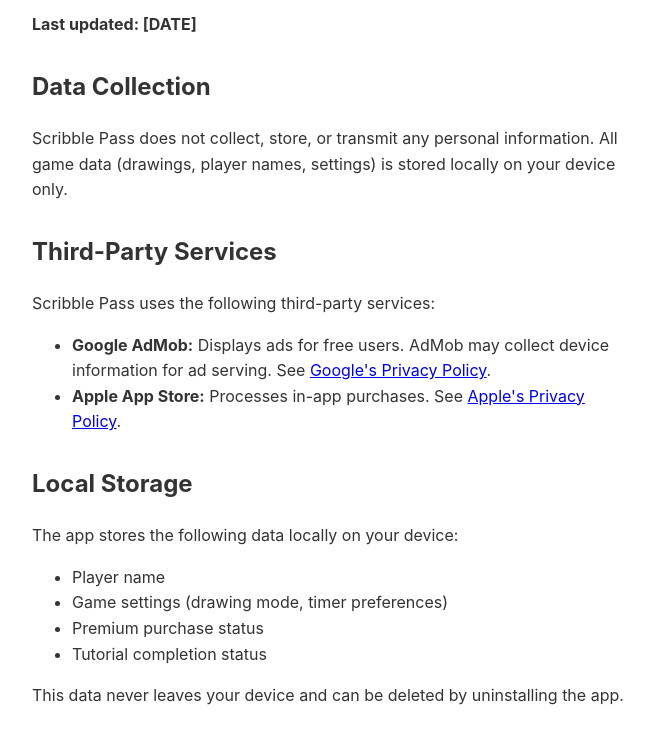
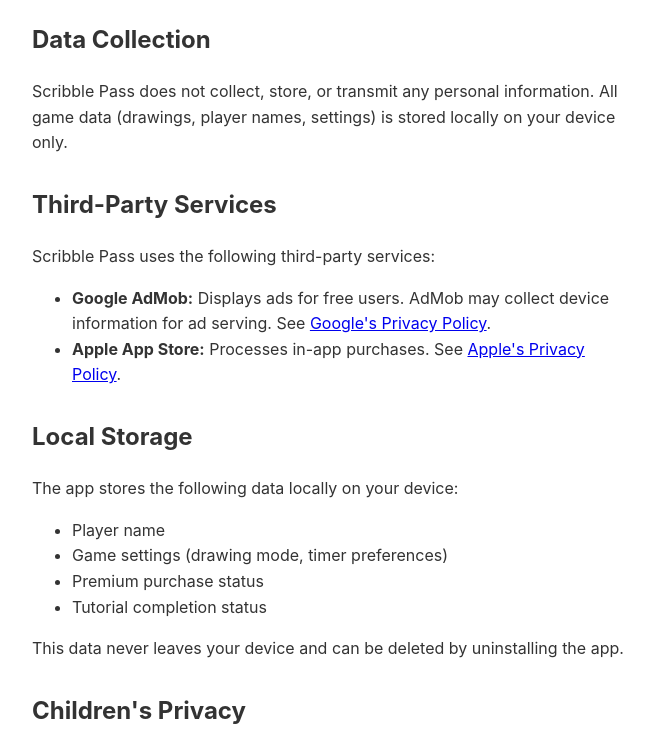
Before and after one commit to jacknixon-cloud/mathcards, a plain HTML site: page scribblepasssupport.html in a window 1280 px wide. Shown: the part 142-878 px from the top of the page, without its empty margins (308-962 px from the left). Drawn offline with Linux system fonts and the light colour scheme.

Commit message:
Update scribblepasssupport.html

```diff
--- a/scribblepasssupport.html
+++ b/scribblepasssupport.html
@@ -19,7 +19,6 @@
 </head>
 <body>
     <h1>Privacy Policy</h1>
-    <p><strong>Last updated: [DATE]</strong></p>
 
     <h2>Data Collection</h2>
     <p>Scribble Pass does not collect, store, or transmit any personal information. All game data (drawings, player names, settings) is stored locally on your device only.</p>
```
